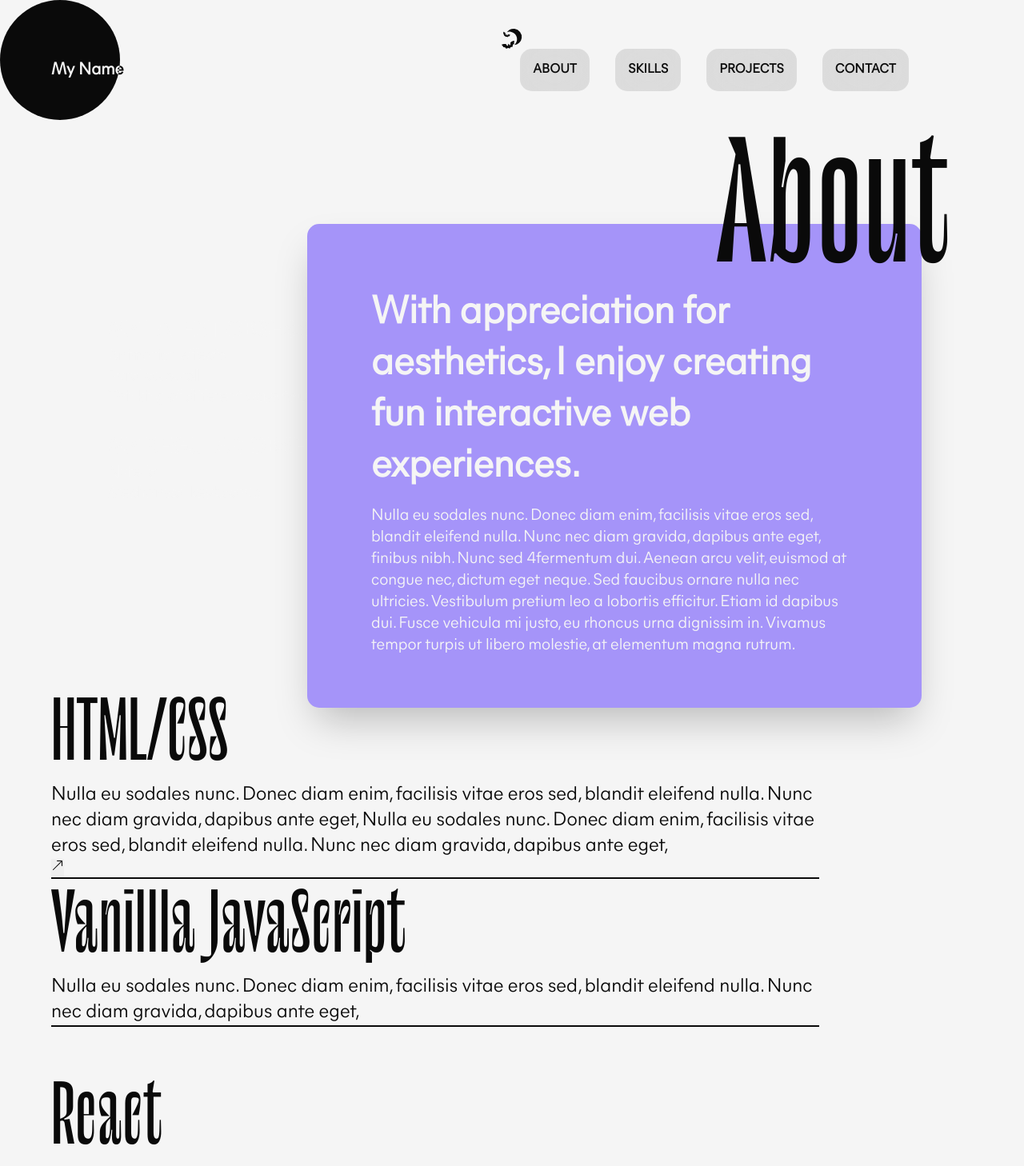
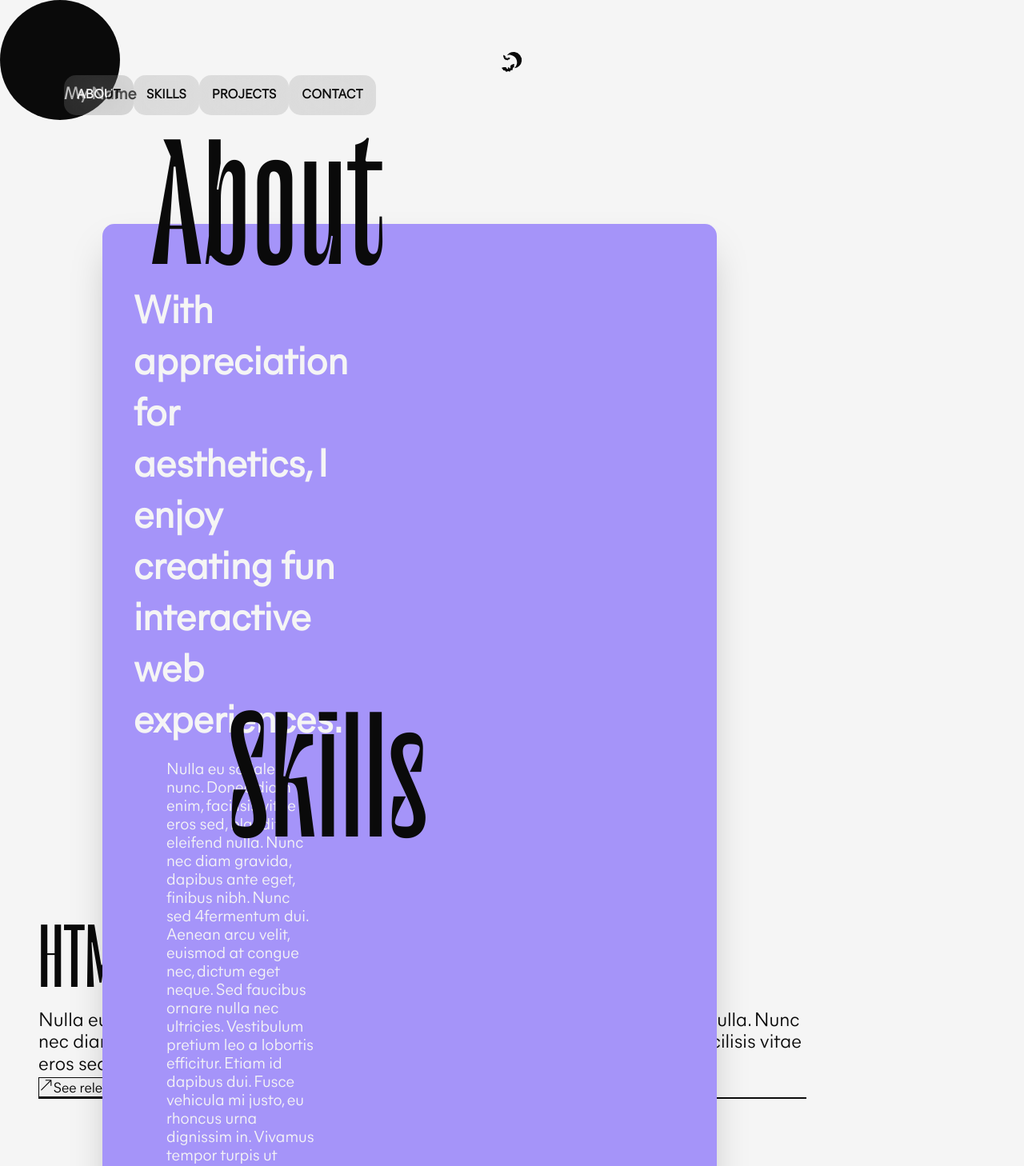
Before and after one commit to bravoosonja/website, a Next.js app: page / in a window 1280 px wide. Shown: the top 1458 px of the page at 80% size. Built offline with nearby package versions, Linux system fonts and the light colour scheme.

Commit message:
Fix horizontal scroll

```diff
--- a/components/UI/seeProjects.js
+++ b/components/UI/seeProjects.js
@@ -7,11 +7,19 @@ export default function SeeProjects() {
     <Wrapper>
       <Button>
         <BsArrowUpRight />
+        See relevant projects
       </Button>
     </Wrapper>
   );
 }
 
-const Wrapper = styled.div``;
+const Wrapper = styled.div`
+  display: flex;
+  justify-content: center;
+  align-items: center;
+`;
 
-const Button = styled.button``;
+const Button = styled.button`
+  font-size: 1.1rem;
+  border: 1px solid ${(props) => props.theme.text};
+`;
--- a/components/header.js
+++ b/components/header.js
@@ -49,7 +49,8 @@ export default function Header({ setToggleMenu }) {
 }
 
 const Container = styled.div`
-  width: 100%;
+  /* width: 100%; */
+  padding: 0 2rem;
 `;
 
 const Nav = styled.div`
@@ -57,7 +58,7 @@ const Nav = styled.div`
   flex-direction: row;
   justify-content: space-between;
   align-items: center;
-  width: 100%;
+  width: 90%;
 `;
 
 const NavItem = styled.button`
@@ -67,8 +68,8 @@ const NavItem = styled.button`
   border-radius: 15px;
   font-weight: bold;
   text-transform: uppercase;
-  margin: 1rem;
-  width: 100%;
+  /* margin: 1rem; */
+  /* width: 12%; */
   color: ${(props) => props.theme.text};
 
   &:hover {
@@ -90,12 +91,12 @@ const Logo = styled.div`
 
 const Wrapper = styled.div`
   display: flex;
-  right: 10vw;
   position: fixed;
-  justify-content: space-between;
+  justify-content: flex-end;
   align-items: center;
 `;
 
+// mobile menu ?
 const InnerHeader = styled.div`
   z-index: 10;
   display: flex;
--- a/package.json
+++ b/package.json
@@ -10,6 +10,7 @@
   },
   "dependencies": {
     "framer-motion": "^6.3.15",
+    "modern-normalize": "^1.1.0",
     "next": "12.1.6",
     "react": "18.2.0",
     "react-dom": "18.2.0",
--- a/pages/_app.js
+++ b/pages/_app.js
@@ -33,16 +33,12 @@ function MyApp({ Component, pageProps }) {
 }
 
 const ThemeContainer = styled.div`
-  font-style: italic;
   font-size: 1.7rem;
-  padding: 0 4rem;
   display: flex;
   justify-content: center;
   align-items: center;
   color: ${({ theme }) => theme.text};
-  padding: 0.7rem 0;
-  width: full;
-  margin-top: 1rem;
+  padding: 1rem 0;
 
   &:hover {
     text-decoration: underline;
--- a/pages/_document.js
+++ b/pages/_document.js
@@ -3,7 +3,14 @@ import { Html, Head, Main, NextScript } from "next/document";
 export default function Document() {
   return (
     <Html lang="en">
-      <Head />
+      <Head>
+        <meta name="Portfolio" content="Generated by create next app" />
+        <link rel="icon" href="/favicon.ico" />
+        <link
+          rel="stylesheet"
+          href="node_modules/modern-normalize/modern-normalize.css"
+        />
+      </Head>
       <body>
         <Main />
         <NextScript />
--- a/pages/about.js
+++ b/pages/about.js
@@ -3,7 +3,6 @@ import styled from "styled-components";
 export default function About({ cursorType, cursorChangeHandler }) {
   return (
     <Container>
-      <Wrapper>
       <Title>
         <h1>About</h1>
       </Title>
@@ -32,16 +31,14 @@ export default function About({ cursorType, cursorChangeHandler }) {
           <p>
             Nulla eu sodales nunc. Donec diam enim, facilisis vitae eros sed,
             blandit eleifend nulla. Nunc nec diam gravida, dapibus ante eget,
-              finibus nibh. Nunc sed 4fermentum dui. Aenean arcu velit, euismod
-              at congue nec, dictum eget neque. Sed faucibus ornare nulla nec
+            finibus nibh. Nunc sed 4fermentum dui. Aenean arcu velit, euismod at
+            congue nec, dictum eget neque. Sed faucibus ornare nulla nec
             ultricies. Vestibulum pretium leo a lobortis efficitur. Etiam id
-              dapibus dui. Fusce vehicula mi justo, eu rhoncus urna dignissim
-              in. Vivamus tempor turpis ut libero molestie, at elementum magna
-              rutrum.
+            dapibus dui. Fusce vehicula mi justo, eu rhoncus urna dignissim in.
+            Vivamus tempor turpis ut libero molestie, at elementum magna rutrum.
           </p>
         </Content>
       </Backdrop>
-      </Wrapper>
     </Container>
   );
 }
@@ -51,17 +48,11 @@ const Container = styled.div`
   height: 90vh;
 `;
 
-const Wrapper = styled.div`
-  width: 100%;
-`;
-
 const Title = styled.div`
-  left: 35vw;
-  top: 8vh;
-  margin-left: 30vw;
+  left: 12%;
+  top: 5%;
   position: relative;
   z-index: 10;
-  height: min-content;
   width: min-content;
   color: ${(props) => props.theme.text};
 `;
@@ -71,11 +62,11 @@ const Backdrop = styled.div`
   border-radius: 15px;
   padding: 1rem 2rem;
   display: flex;
-  height: max-content;
+  /* height: max-content; */
   width: 60%;
   position: absolute;
-  top: 35vh;
-  left: 30vw;
+  top: 35%;
+  left: 10%;
   box-shadow: rgba(0, 0, 0, 0.25) 0px 25px 50px -12px;
 `;
 
@@ -88,6 +79,7 @@ const Content = styled.div`
   width: 70vw;
   padding: 3rem;
   padding-top: 4rem;
+  width: 40%;
 
   h4 {
     text-transform: none;
@@ -112,13 +104,12 @@ const Card = styled.div`
   display: grid;
   grid-template-rows: repeat(2, 1fr);
   flex-direction: column;
-  width: max-content;
+  /* width: min-content; */
   gap: 2rem;
-  opacity: 80%;
   align-items: flex-start;
 
   h5 {
-    font-size: 1.7rem;
+    font-size: 1.2rem;
     text-transform: uppercase;
     color: ${(props) => props.theme.background};
 
@@ -129,7 +120,7 @@ const Card = styled.div`
 
   p {
     line-height: normal;
-    font-size: 1.2rem;
+    font-size: 1.1rem;
     font-weight: bold;
     color: ${(props) => props.theme.background};
 
--- a/pages/index.js
+++ b/pages/index.js
@@ -1,5 +1,4 @@
 import { useContext } from "react";
-import Head from "next/head";
 // components
 import About from "../pages/about";
 import Skills from "../pages/skills";
@@ -10,17 +9,8 @@ export default function Home() {
   const { cursorType, cursorChangeHandler } = useContext(CursorContext);
   return (
     <>
-      <Head>
-        <title>Portfolio</title>
-        <meta name="description" content="Generated by create next app" />
-        <link rel="icon" href="/favicon.ico" />
-      </Head>
-
       <section>
-        <About
-          cursorType={cursorType}
-          cursorChangeHandler={cursorChangeHandler}
-        />
+        <About />
       </section>
       <section>
         <Skills />
--- a/pages/skills.js
+++ b/pages/skills.js
@@ -6,6 +6,7 @@ export default function Skills() {
   return (
     <Container>
       <Wrapper>
+        <h1>Skills</h1>
         <Content>
           <Title>HTML/CSS</Title>
           <Text>
@@ -15,8 +16,10 @@ export default function Skills() {
               Nulla eu sodales nunc. Donec diam enim, facilisis vitae eros sed,
               blandit eleifend nulla. Nunc nec diam gravida, dapibus ante eget,
             </p>
+          </Text>
+          <SeeProjectsWrapper>
             <SeeProjects />
-          </Text>
+          </SeeProjectsWrapper>
           <Line />
         </Content>
         <Content>
@@ -55,25 +58,38 @@ export default function Skills() {
 }
 
 const Container = styled.div`
-  height: 95vh;
   width: 100%;
-  margin-top: 3rem;
+  padding-top: 2rem;
+  height: 90vh;
 `;
 
 const Wrapper = styled.div`
   display: flex;
   flex-direction: column;
+  /* width: 100%; */
+
+  h1 {
+    position: relative;
+    left: 20%;
+    width: min-content;
+  }
 `;
 
 const Content = styled.div`
-  height: 30vh;
+  height: 40vh;
   width: 75vw;
+  display: flex;
+  flex-direction: column;
+  justify-content: center;
+  align-items: flex-start;
 `;
 
 const Line = styled.div`
   width: 75vw;
-  border-bottom: 2px solid ${(props) => props.theme.text}; ;
+  border-bottom: 2px solid ${(props) => props.theme.text};
 `;
+
+const SeeProjectsWrapper = styled.div``;
 
 const Title = styled.h3`
   font-size: 6rem;
--- a/styles/globalStyle.js
+++ b/styles/globalStyle.js
@@ -21,9 +21,8 @@ export const darkTheme = {
 };
 
 export const GlobalStyle = createGlobalStyle`
-    html {
-        /* box-sizing: border-box; */
-        -webkit-font-smoothing: antialiased;
+    html{
+
         padding:0;
         margin:0;
     }
@@ -31,15 +30,14 @@ export const GlobalStyle = createGlobalStyle`
     * {
         margin: 0;
         padding: 0;
-        box-sizing: border-box;
-        text-decoration: none;
         cursor:none;
     }
 
     body {
+        box-sizing: border-box;
+        width: 100%;
+        padding: 3rem;
         background-color:${(props) => props.theme.background};
-        width: 100%;
-        padding: 1vh 5vw;
         font-family: 'Mier', "MurMure", sans-serif;
         /* transition: all 1s cubic-bezier(0.645, 0.045, 0.355, 1); */
         /* display: flex; */
@@ -103,16 +101,16 @@ export const GlobalStyle = createGlobalStyle`
     }
 
     img {
-        width: 100%;
         display: block;
 
     }
 
     button {
-        font-size:100%;
         font-family: inherit;
         border:0;
         padding:0;
+        margin:0;
+        overflow: visible;
     }
 
 `;
```
Also changed, not shown: styles/fonts.css (+4 -4 lines), 1 other file (tests, documents, lock files or other folders). Lines whose indentation alone changed are shown as unchanged.
